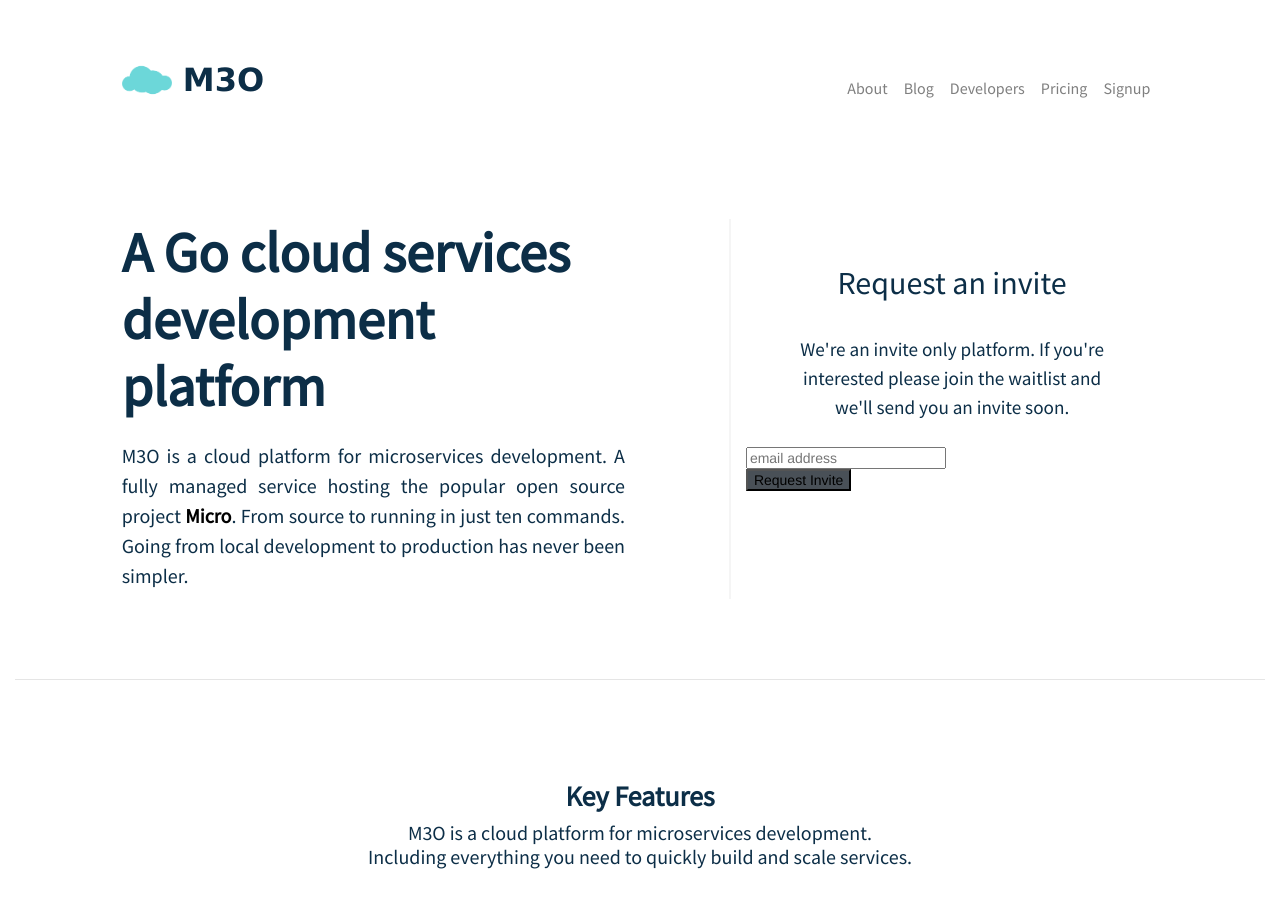
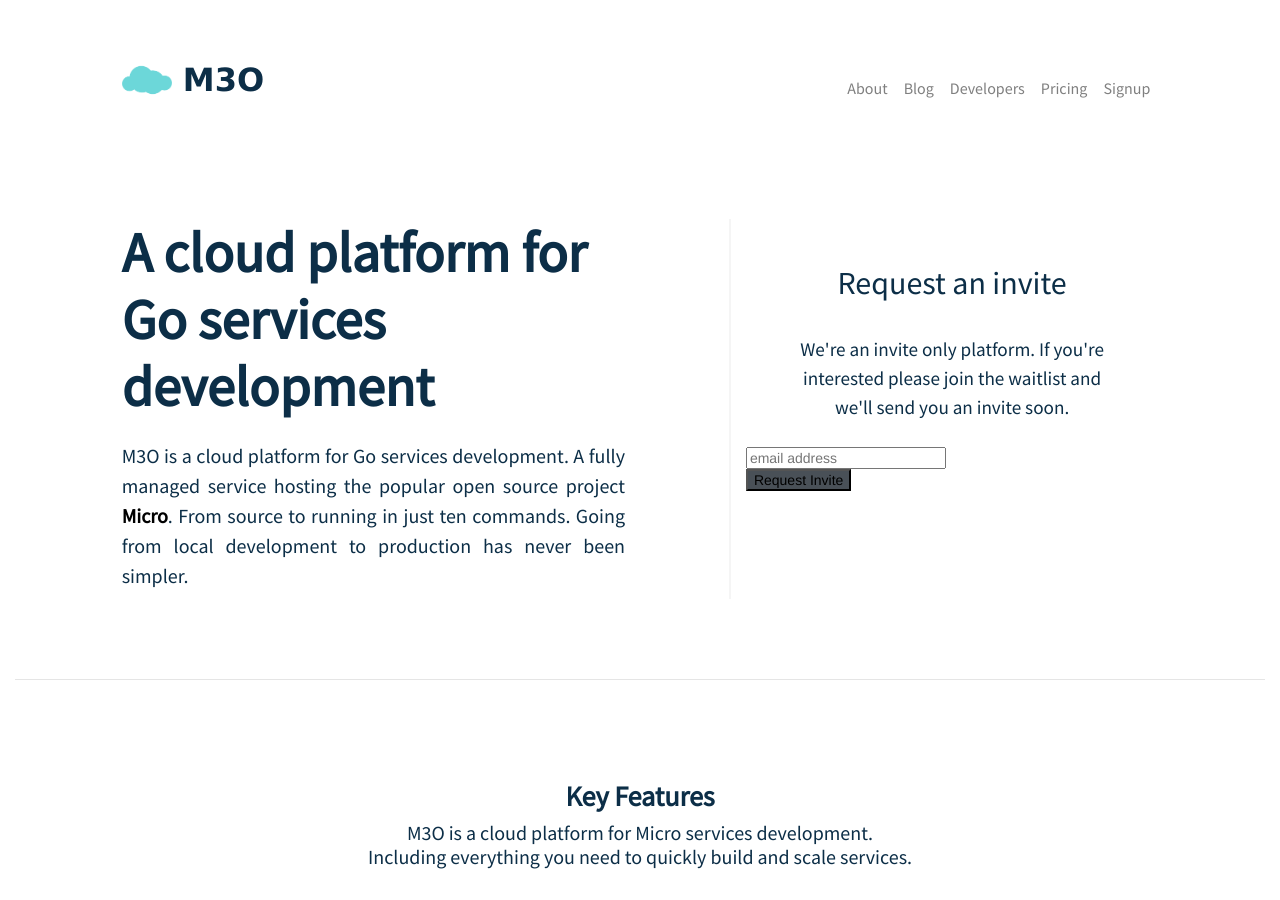
Before and after one commit to micro-community/go-micro-v2-doc, a Jekyll site: the page built from index.html, in a window 1280 px wide and 900 px high. Built offline with Jekyll 4.4.1, drawn with Linux system fonts in a browser that asks for light colours; nearby versions of some CDN libraries; comment, search, counter and statistics services are not loaded.

Commit message:
Update index.html

```diff
--- a/index.html
+++ b/index.html
@@ -51,10 +51,10 @@
                   text-align: left;
                 "
               >
-                A Go cloud services development platform
+                A cloud platform for Go services development
               </h2>
               <h5 style="line-height: 1.5;">
-		M3O is a cloud platform for microservices development.
+		M3O is a cloud platform for Go services development.
 		A fully managed service hosting the popular open source
 		project <a href="https://github.com/micro/micro" style="color: black;"><b>Micro</b></a>.
 		From source to running in just ten commands.
@@ -135,7 +135,7 @@
       <div style="margin: 100px 25px 50px 25px;">
         <center>
           <h3><b>Key Features</b></h3>
-          <h5>M3O is a cloud platform for microservices development.<br>Including everything you need to quickly build and scale services.</h5>
+          <h5>M3O is a cloud platform for Micro services development.<br>Including everything you need to quickly build and scale services.</h5>
        </center>
       </div>
       <div class="row">
```
